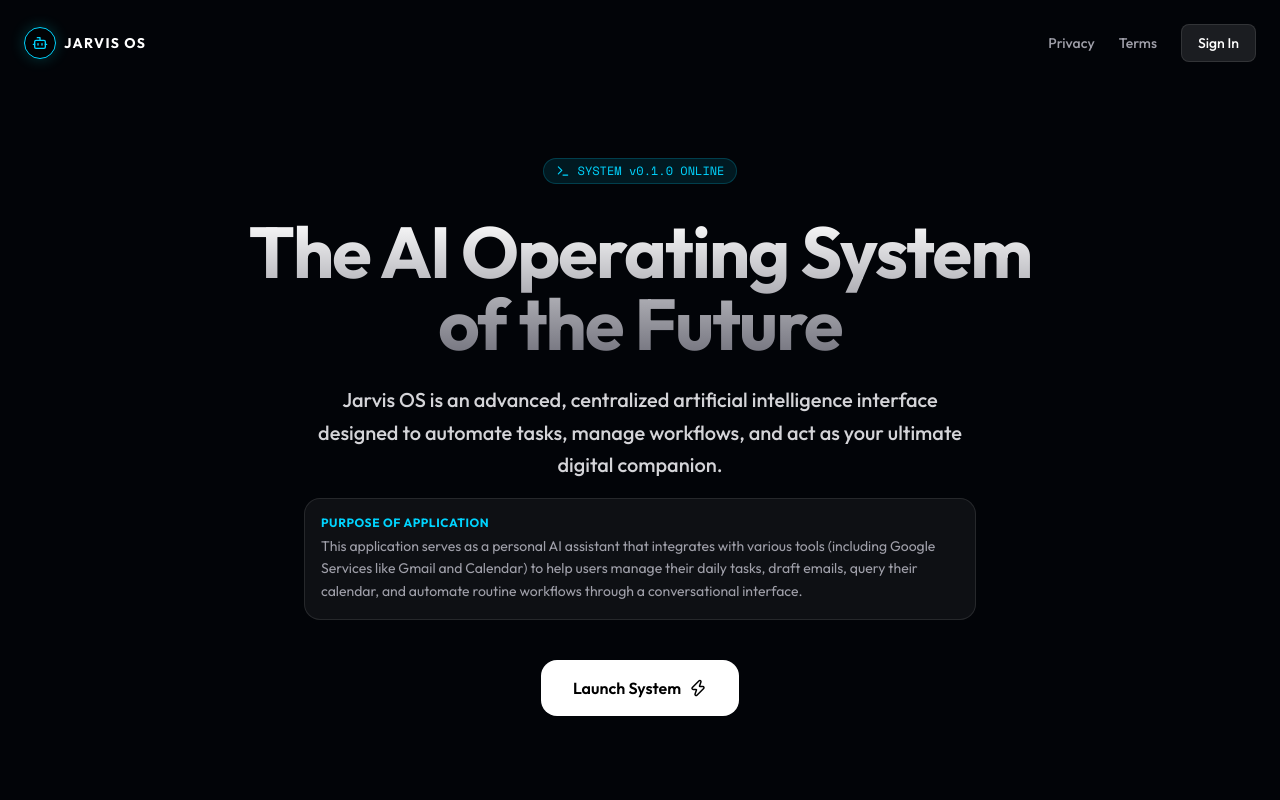
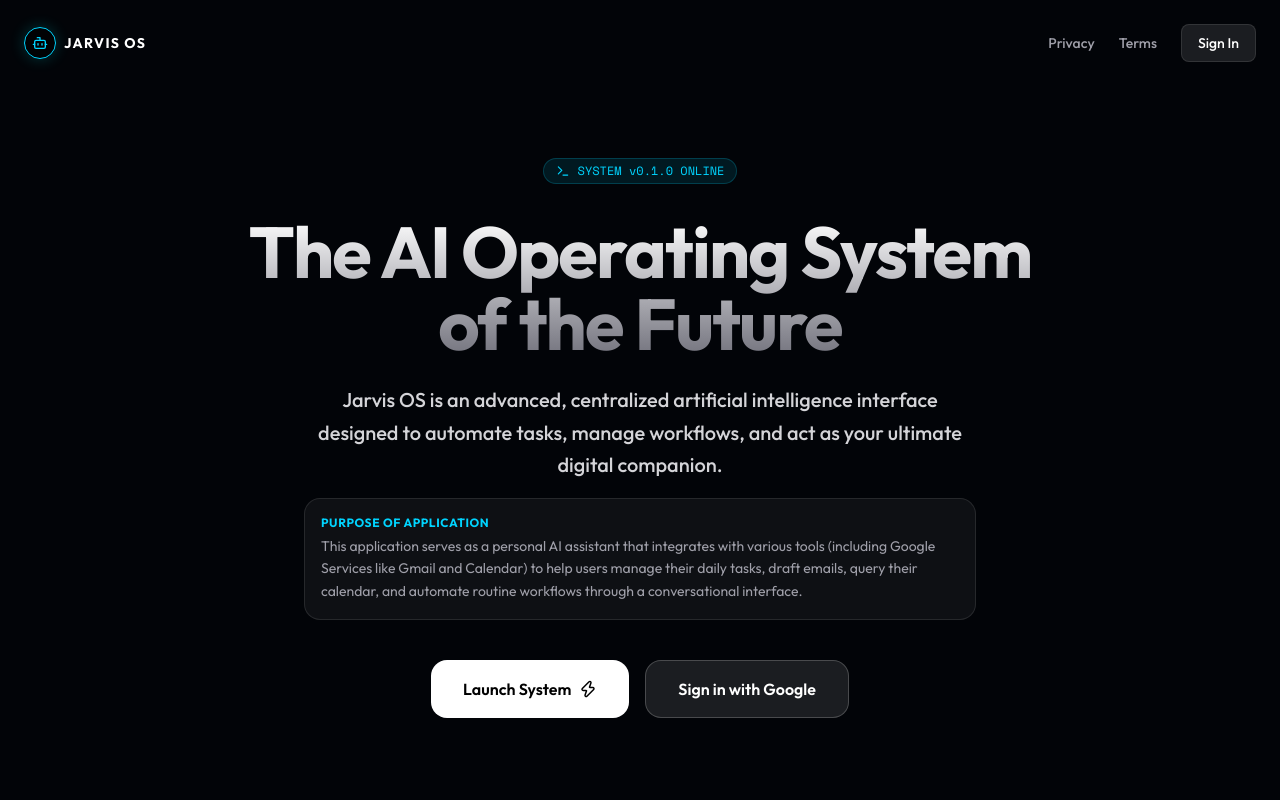
Before and after one commit to Lucky-1608/Jarvis, a React (Vite) app in the folder jarvis/frontend/: page / in a window 1280 px wide. Shown: the top 800 px of the page. Built offline with nearby package versions, Linux system fonts and the light colour scheme; what @capacitor/core would draw is missing.

Commit message:
feat: expose Google OAuth login on public landing page for verification

```diff
--- a/jarvis/frontend/src/pages/LandingPage.tsx
+++ b/jarvis/frontend/src/pages/LandingPage.tsx
@@ -69,6 +69,12 @@
               Launch System
               <Zap size={18} />
             </button>
+            <a
+              href="/api/oauth/login/google"
+              className="px-8 py-4 rounded-xl bg-[rgba(255,255,255,0.1)] border border-[rgba(255,255,255,0.2)] text-white font-semibold hover:bg-[rgba(255,255,255,0.15)] transition-colors flex items-center justify-center gap-2"
+            >
+              Sign in with Google
+            </a>
           </div>
         </motion.div>
 
```
